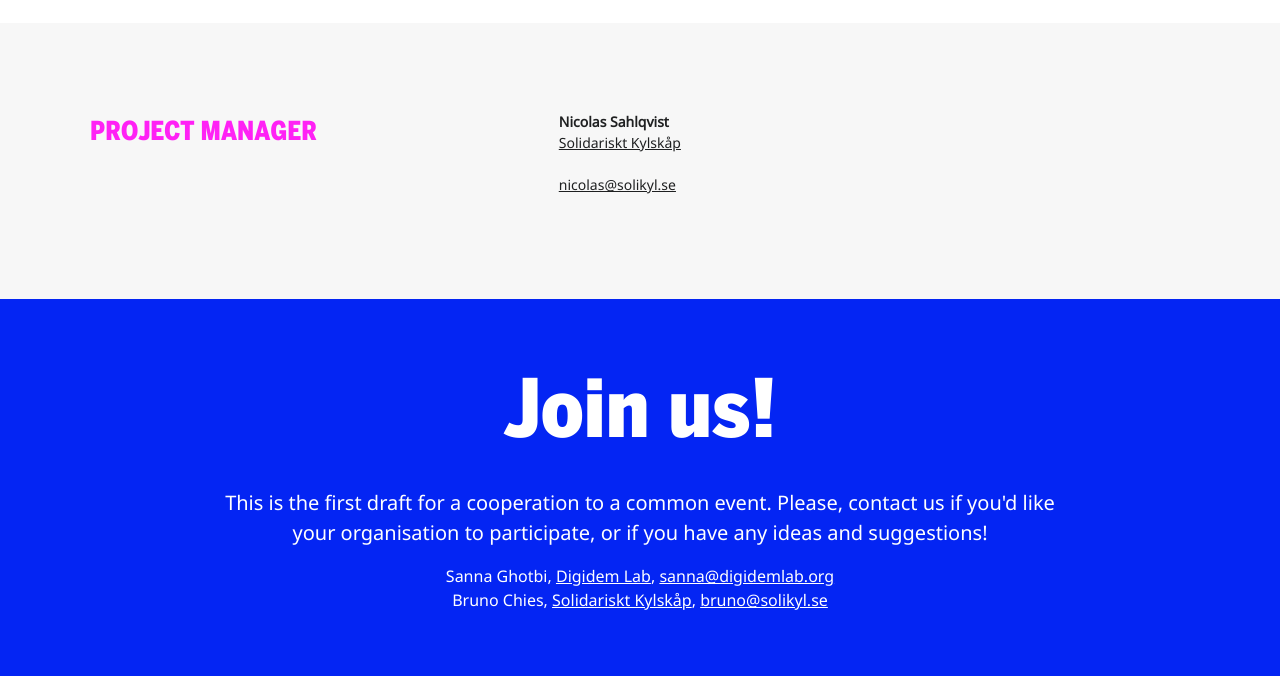
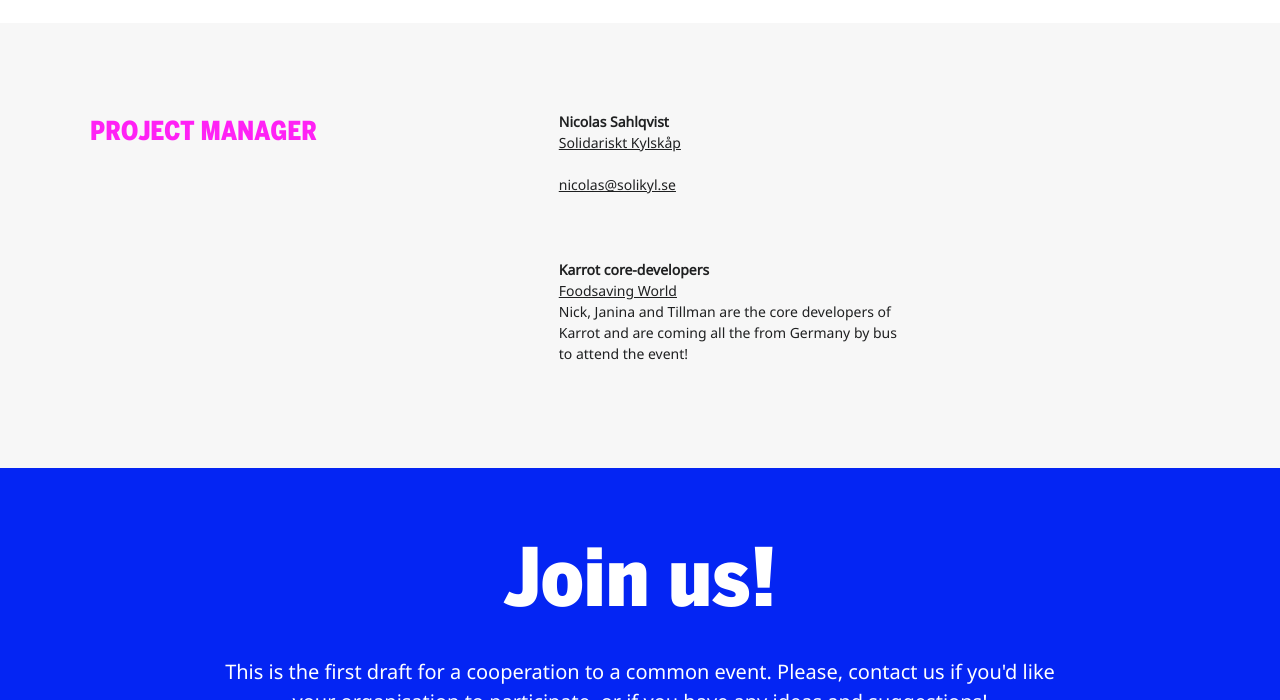
Before and after one commit to civictechsweden/civictech.se, a Jekyll site: the page built from _posts/en/projects/foodsaving/2017-12-20-.md, in a window 1280 px wide and 900 px high, scrolled down 1805 px, cut to the strip 0-700 px from the top of the window. Built offline with Jekyll 4.4.1, drawn with Linux system fonts in a browser that asks for light colours; nearby versions of some CDN libraries.

Commit message:
Updated .Md

```diff
--- a/_posts/en/projects/foodsaving/2017-12-20-.md
+++ b/_posts/en/projects/foodsaving/2017-12-20-.md
@@ -22,9 +22,18 @@
   url: https://github.com/yunity/karrot-backend
 contact:
 - name: Nicolas Sahlqvist
+  image:
+  text:
   mail: nicolas@solikyl.se
   organisation: Solidariskt Kylskåp
   organisation-link: http://solikyl.se/
+- name: Karrot core-developers
+  image:
+  text: Nick, Janina and Tillman are the core developers of Karrot and are coming
+    all the from Germany by bus to attend the event!
+  mail:
+  organisation: Foodsaving World
+  organisation-link: https://foodsaving.world/en/team
 ---
 
 ## Summary
```
